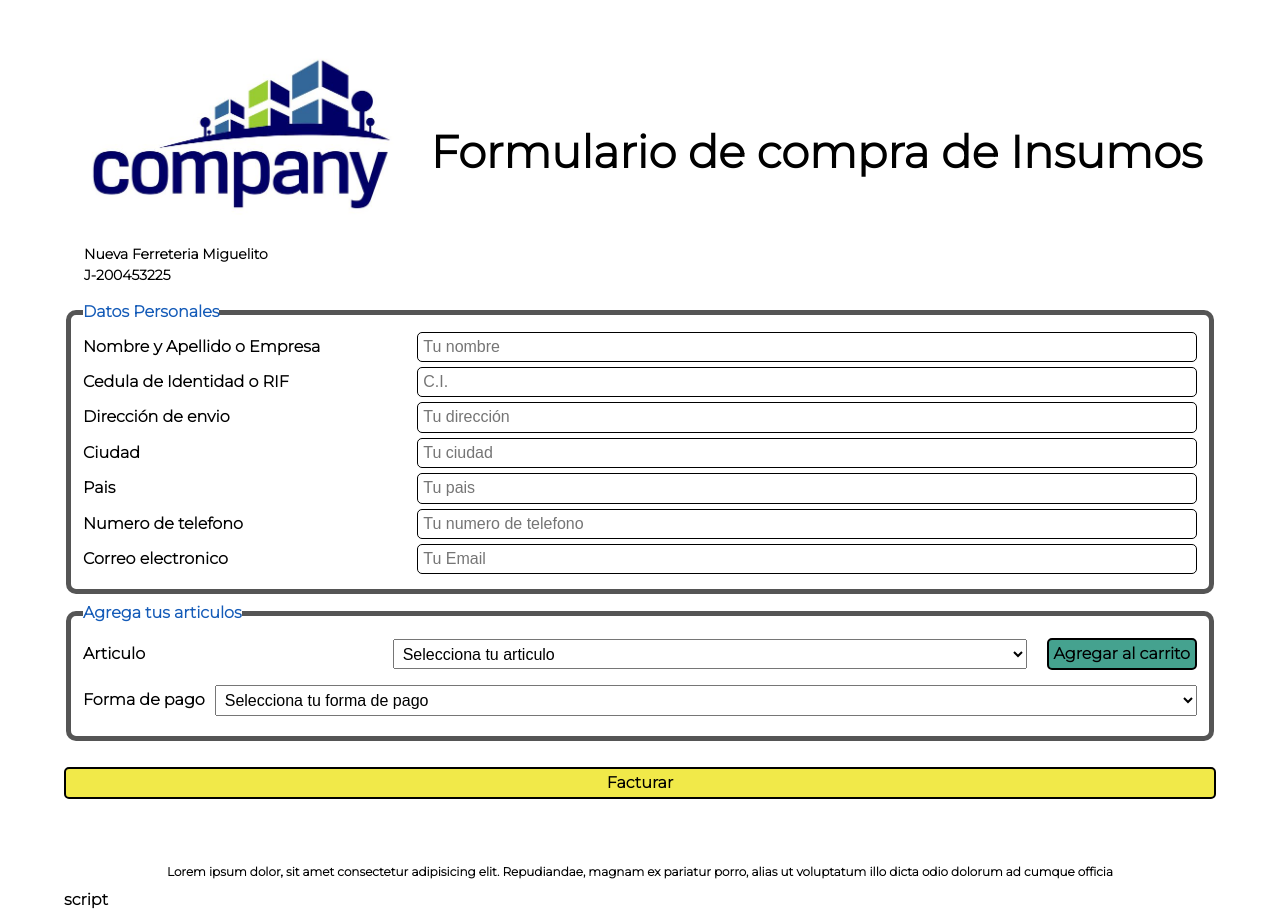
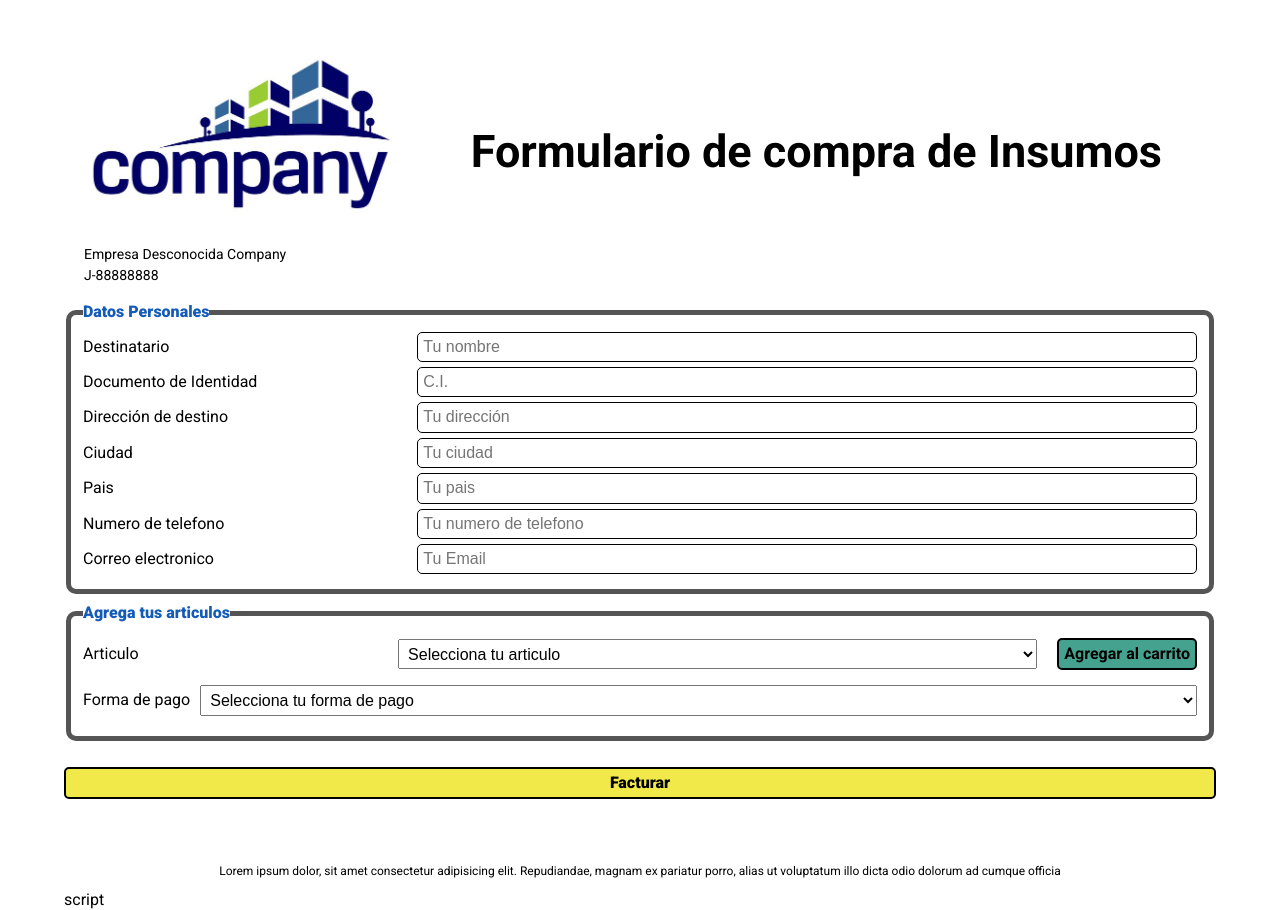
Before and after one commit to JPuente25/billing_for_business, a website: page index.html in a window 1280 px wide. Drawn offline with Linux system fonts and the light colour scheme.

Commit message:
Cambios menores

```diff
--- a/index.html
+++ b/index.html
@@ -6,8 +6,8 @@
         <meta name="viewport" content="width=device-width, initial-scale=1.0" />
         <title>Creador de Registros</title>
         <link rel="preconnect" href="https://fonts.googleapis.com">
-        <link rel="preconnect" href="https://fonts.gstatic.com" crossorigin>
-        <link href="https://fonts.googleapis.com/css2?family=Montserrat:wght@300&display=swap" rel="stylesheet">
+<link rel="preconnect" href="https://fonts.gstatic.com" crossorigin>
+<link href="https://fonts.googleapis.com/css2?family=Roboto:wght@400;700;900&display=swap" rel="stylesheet">
         <link rel="preload" href="src/css/normalize.css" as="style">
         <link rel="stylesheet" href="src/css/normalize.css">
         <link rel="preload" href="src/css/styles.css" as="style">
@@ -17,8 +17,8 @@
         <header class="header">
             <div class="header__empresa">
                 <img c  lass="header__logo no-margin" src="src/img/logoempresa.jpg" alt="logo de la empresa" />
-                <p class="header__nombre no-margin">Nueva Ferreteria Miguelito</p>
-                <p class="header__rif no-margin">J-200453225</p>
+                <p class="header__nombre no-margin">Empresa Desconocida Company</p>
+                <p class="header__rif no-margin">J-88888888</p>
             </div>
             <div class="header__titulo">
                 <h1 >Formulario de compra de Insumos</h1>
@@ -31,17 +31,17 @@
                     <legend>Datos Personales</legend>
 
                     <div class="datos datos__nombre">
-                        <label for="nombre">Nombre y Apellido o Empresa</label>
+                        <label for="nombre">Destinatario</label>
                         <input type="text" placeholder="Tu nombre" id="nombre" class="nombre__input"/>
                     </div>
 
                     <div class="datos datos__ci">
-                        <label for="ci">Cedula de Identidad o RIF</label>
+                        <label for="ci">Documento de Identidad</label>
                         <input type="number" placeholder="C.I." id="ci" class="ci__input" />
                     </div>
 
                     <div class="datos datos__direccion">
-                        <label for="direccion">Dirección de envio</label>
+                        <label for="direccion">Dirección de destino</label>
                         <input type="text" placeholder="Tu dirección" id="direccion" class="direccion__input"/>
                     </div>
 
--- a/src/css/styles.css
+++ b/src/css/styles.css
@@ -1,7 +1,6 @@
 /* GLOBALES */
 :root{
-    --fuenteTexto: 'Montserrat', sans-serif;
-
+    --fuenteTexto: 'Roboto', sans-serif;
     --azul: hsl(214, 80%, 40%);
     --gris: #AEB6C2;
     --negro: black;
@@ -24,7 +23,7 @@ body {
     color: var(--negro);
     font-family: var(--fuenteTexto) ;
     font-size: 16px;
-    font-weight:600;
+    font-weight:400;
     max-width: 90%;
     margin: 0 auto;
 }
@@ -103,6 +102,7 @@ input,select{
 
 .formulario legend{
     color:var(--azul);
+    font-weight: 900;
 }
 
 .formulario__datos,.formulario__articulos{
@@ -164,6 +164,7 @@ input,select{
 
 .boton--amarillo{
     background-color: var(--amarillo);
+    font-weight: 900;
 }
 
 .articulos__pago label{
```
